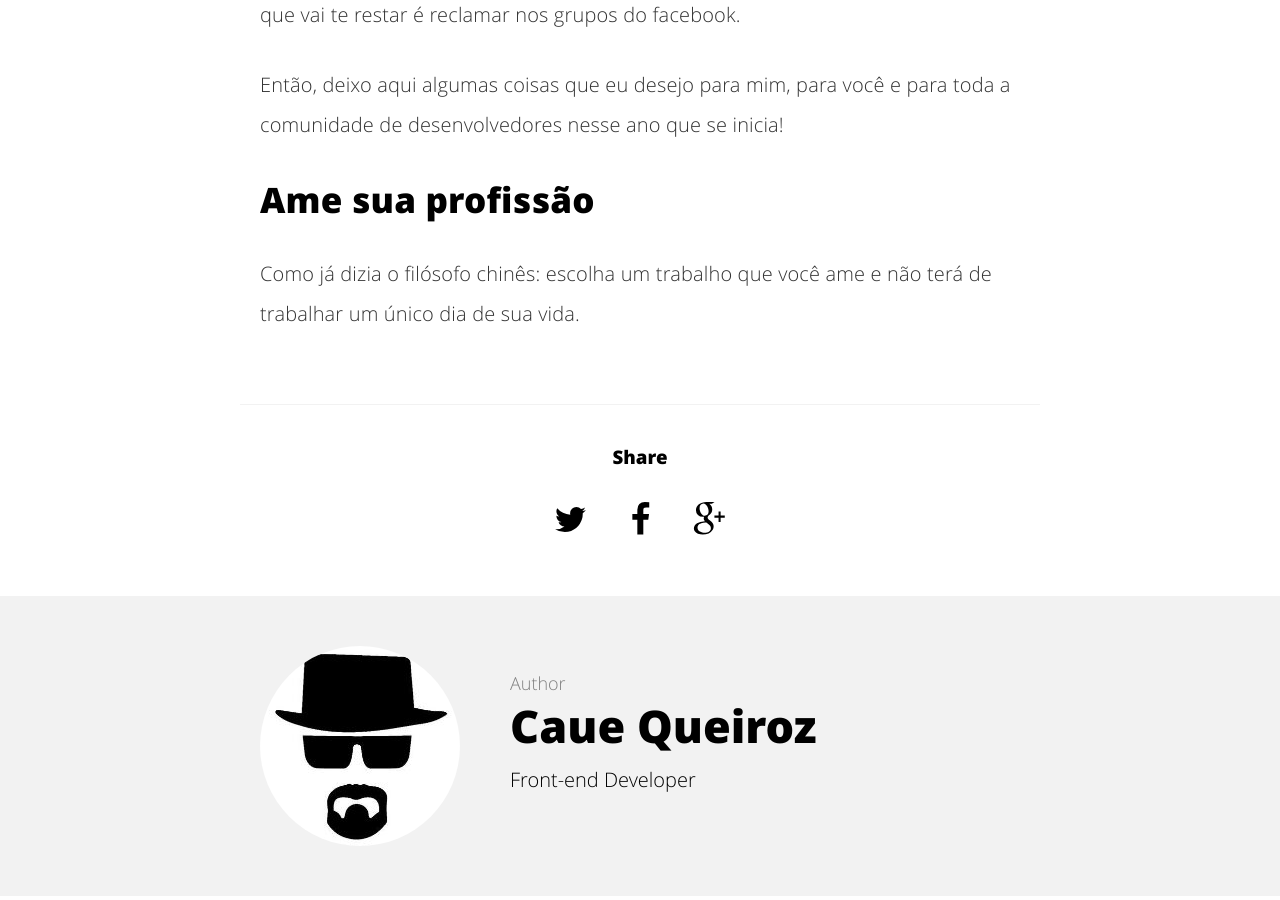
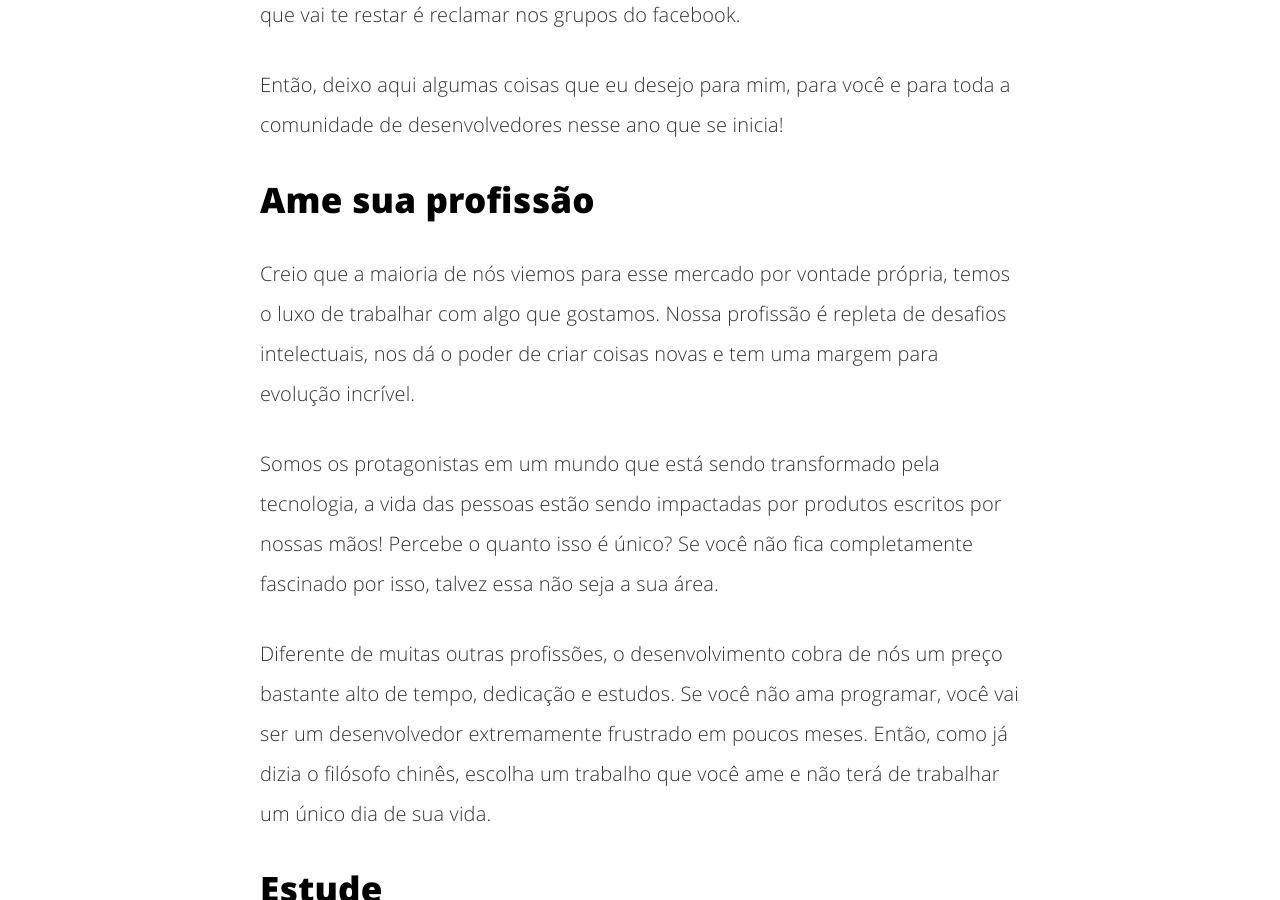
Before and after one commit to cauequeiroz/cauequeiroz.github.io, a Jekyll site: the page built from _posts/2017-01-10-00110010-00110000-00110001-00110111.md, in a window 1280 px wide and 900 px high, scrolled down 1485 px. Built offline with Jekyll 4.4.1, drawn with Linux system fonts in a browser that asks for light colours; comment, search, counter and statistics services are not loaded.

Commit message:
add another chapter

```diff
--- a/_posts/2017-01-10-00110010-00110000-00110001-00110111.md
+++ b/_posts/2017-01-10-00110010-00110000-00110001-00110111.md
@@ -21,4 +21,10 @@ Então, deixo aqui algumas coisas que eu desejo para mim, para você e para toda
 
 ## Ame sua profissão
 
-Como já dizia o filósofo chinês: escolha um trabalho que você ame e não terá de trabalhar um único dia de sua vida.
+Creio que a maioria de nós viemos para esse mercado por vontade própria, temos o luxo de trabalhar com algo que gostamos. Nossa profissão é repleta de desafios intelectuais, nos dá o poder de criar coisas novas e tem uma margem para evolução incrível.
+
+Somos os protagonistas em um mundo que está sendo transformado pela tecnologia, a vida das pessoas estão sendo impactadas por produtos escritos por nossas mãos! Percebe o quanto isso é único? Se você não fica completamente fascinado por isso, talvez essa não seja a sua área.
+
+Diferente de muitas outras profissões, o desenvolvimento cobra de nós um preço bastante alto de tempo, dedicação e estudos. Se você não ama programar, você vai ser um desenvolvedor extremamente frustrado em poucos meses. Então, como já dizia o filósofo chinês, escolha um trabalho que você ame e não terá de trabalhar um único dia de sua vida.
+
+## Estude
```
